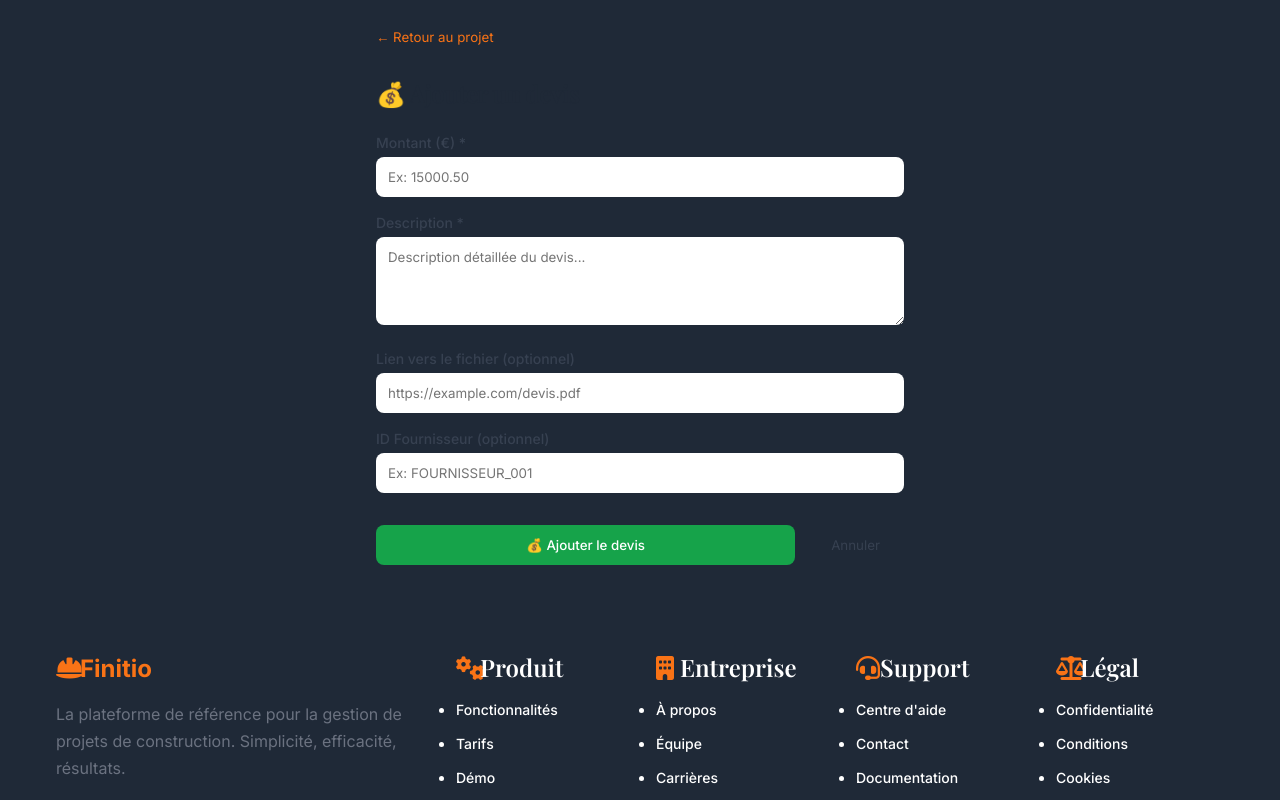
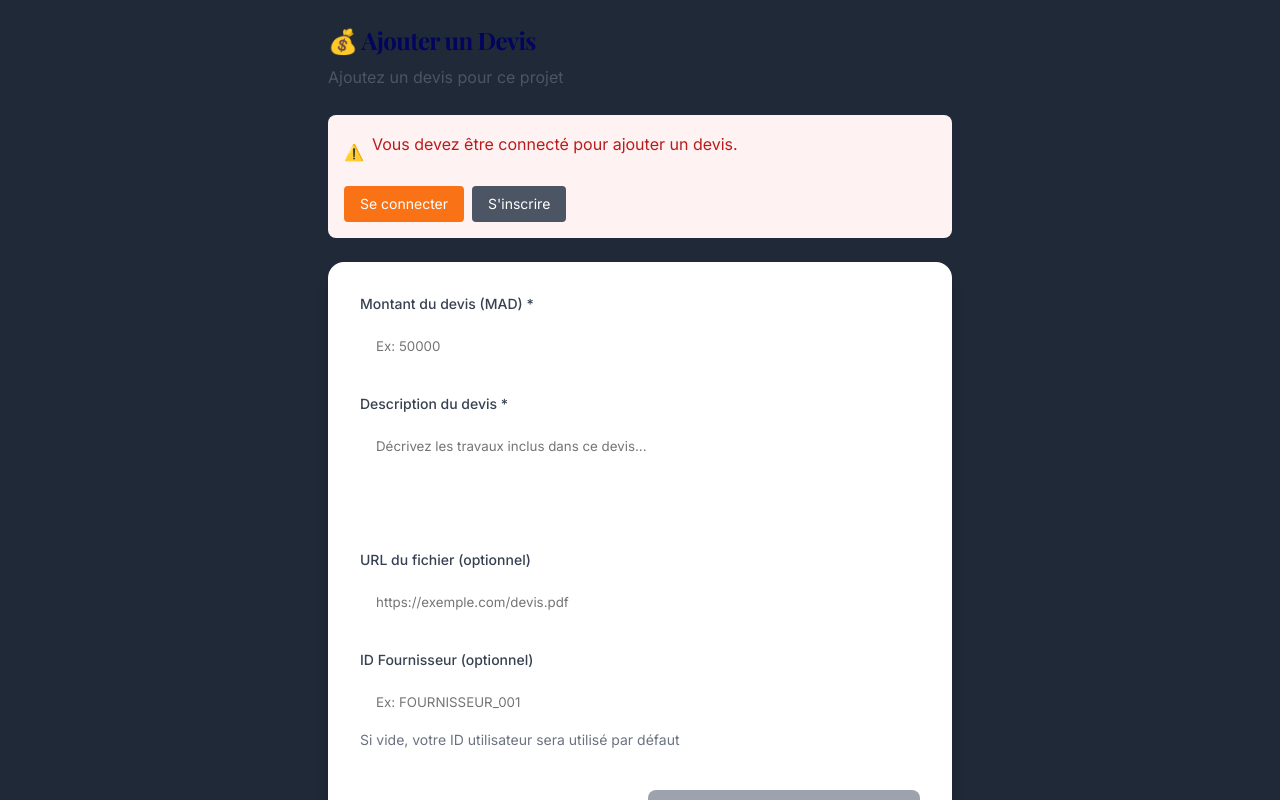
Before and after one commit to yassyn-uni/finitio-app, a React (Vite) app: page /devis/1 in a window 1280 px wide. Shown: the top 800 px of the page. Built offline with nearby package versions, Linux system fonts and the light colour scheme.

Commit message:
Corrections completes: inscription modernisee, creation projets/devis fixes, chargement devis corrige, redirection accueil apres inscription

```diff
--- a/src/pages/AjouterDevis.jsx
+++ b/src/pages/AjouterDevis.jsx
@@ -1,4 +1,4 @@
-import { useState } from 'react';
+import { useState, useEffect } from 'react';
 import { useParams, useNavigate } from 'react-router-dom';
 import { supabase } from '../supabaseClient';
 
@@ -12,128 +12,234 @@ export default function AjouterDevis() {
     fournisseur_id: ''
   });
   const [isLoading, setIsLoading] = useState(false);
+  const [currentUser, setCurrentUser] = useState(null);
+  const [error, setError] = useState('');
+
+  // Récupérer l'utilisateur connecté
+  useEffect(() => {
+    const getCurrentUser = async () => {
+      try {
+        const { data: { user } } = await supabase.auth.getUser();
+        if (user) {
+          // Récupérer le profil utilisateur complet
+          const { data: userData } = await supabase
+            .from('users')
+            .select('*')
+            .eq('id', user.id)
+            .single();
+          setCurrentUser(userData || user);
+        } else {
+          setError("Vous devez être connecté pour ajouter un devis.");
+        }
+      } catch (error) {
+        console.error('Erreur récupération utilisateur:', error);
+        setError("Erreur de connexion. Veuillez vous reconnecter.");
+      }
+    };
+    getCurrentUser();
+  }, []);
 
   const handleChange = (e) => {
     setDevis({ ...devis, [e.target.name]: e.target.value });
+    if (error) setError(''); // Effacer l'erreur lors de la saisie
   };
 
   const handleSubmit = async (e) => {
     e.preventDefault();
     setIsLoading(true);
+    setError('');
+
+    // Validation
+    if (!devis.montant || !devis.description) {
+      setError("Le montant et la description sont obligatoires.");
+      setIsLoading(false);
+      return;
+    }
+
+    if (!currentUser) {
+      setError("Vous devez être connecté pour ajouter un devis.");
+      setIsLoading(false);
+      return;
+    }
 
     try {
+      // Tentative d'insertion dans Supabase avec l'ID utilisateur
+      const devisData = {
+        montant: parseFloat(devis.montant),
+        description: devis.description,
+        fichier_url: devis.fichier_url || null,
+        fournisseur_id: devis.fournisseur_id || currentUser.id, // Utiliser l'ID utilisateur si pas de fournisseur
+        projet_id: id,
+        user_id: currentUser.id, // Ajouter l'ID utilisateur pour RLS
+        statut: 'en_attente',
+        date_creation: new Date().toISOString()
+      };
+
       const { data, error } = await supabase
         .from('devis')
-        .insert([{
-          montant: parseFloat(devis.montant),
-          description: devis.description,
-          fichier_url: devis.fichier_url || null,
-          fournisseur_id: devis.fournisseur_id || null,
-          projet_id: id
-        }]);
+        .insert([devisData]);
 
       if (error) {
-        console.error('Erreur ajout devis:', error);
-        alert('❌ Erreur lors de l\'ajout du devis: ' + error.message);
+        console.error('Erreur Supabase:', error);
+
+        // Fallback : stockage local
+        const devisLocaux = JSON.parse(localStorage.getItem('devis_locaux') || '[]');
+        const nouveauDevis = {
+          id: Date.now().toString(),
+          ...devisData,
+          local: true // Marqueur pour indiquer stockage local
+        };
+
+        devisLocaux.push(nouveauDevis);
+        localStorage.setItem('devis_locaux', JSON.stringify(devisLocaux));
+
+        alert('✅ Devis ajouté avec succès ! (Stocké temporairement en local)');
+        navigate(`/projets/${id}`);
       } else {
         alert('✅ Devis ajouté avec succès !');
         navigate(`/projets/${id}`);
       }
     } catch (err) {
       console.error('Erreur:', err);
-      alert('❌ Erreur inattendue');
+      setError(`Erreur lors de l'ajout du devis: ${err.message}`);
     } finally {
       setIsLoading(false);
     }
   };
 
+  // Si pas d'utilisateur connecté
+  if (!currentUser && !error) {
+    return (
+      <div className="max-w-2xl mx-auto p-6">
+        <div className="text-center py-8">
+          <div className="animate-spin rounded-full h-8 w-8 border-b-2 border-blue-500 mx-auto"></div>
+          <p className="mt-2 text-gray-500">Vérification de l'authentification...</p>
+        </div>
+      </div>
+    );
+  }
+
   return (
-    <div className="max-w-xl mx-auto p-6">
-      <div className="mb-4">
-        <button
-          onClick={() => navigate(`/projets/${id}`)}
-          className="text-blue-600 hover:text-blue-800 mb-4"
-        >
-          ← Retour au projet
-        </button>
+    <div className="max-w-2xl mx-auto p-6">
+      <div className="mb-6">
+        <h2 className="text-2xl font-bold text-[#03045E] mb-2">💰 Ajouter un Devis</h2>
+        <p className="text-gray-600">Ajoutez un devis pour ce projet</p>
       </div>
 
-      <form onSubmit={handleSubmit} className="space-y-4">
-        <h2 className="text-2xl font-bold text-gray-800 mb-6">💰 Ajouter un devis</h2>
+      {error && (
+        <div className="bg-red-50 border border-red-200 rounded-lg p-4 mb-6">
+          <div className="flex items-center">
+            <span className="text-red-500 mr-2">⚠️</span>
+            <p className="text-red-700">{error}</p>
+          </div>
+          {!currentUser && (
+            <div className="mt-3 flex gap-2">
+              <button
+                onClick={() => navigate('/connexion')}
+                className="bg-blue-600 text-white px-4 py-2 rounded text-sm hover:bg-blue-700"
+              >
+                Se connecter
+              </button>
+              <button
+                onClick={() => navigate('/inscription')}
+                className="bg-gray-600 text-white px-4 py-2 rounded text-sm hover:bg-gray-700"
+              >
+                S'inscrire
+              </button>
+            </div>
+          )}
+        </div>
+      )}
 
+      <form onSubmit={handleSubmit} className="space-y-6 bg-white shadow-lg rounded-2xl p-8">
         <div>
-          <label className="block text-sm font-medium text-gray-700 mb-1">
-            Montant (€) *
+          <label className="block text-sm font-medium text-gray-700 mb-2">
+            Montant du devis (MAD) *
           </label>
           <input
+            type="number"
             name="montant"
-            type="number"
-            step="0.01"
-            placeholder="Ex: 15000.50"
+            placeholder="Ex: 50000"
             value={devis.montant}
             onChange={handleChange}
-            className="w-full p-3 border border-gray-300 rounded-lg focus:ring-2 focus:ring-blue-500 focus:border-blue-500"
             required
+            min="0"
+            step="100"
+            className="w-full p-4 border border-gray-300 rounded-lg focus:ring-2 focus:ring-blue-500 focus:border-blue-500 transition-colors"
           />
         </div>
 
         <div>
-          <label className="block text-sm font-medium text-gray-700 mb-1">
-            Description *
+          <label className="block text-sm font-medium text-gray-700 mb-2">
+            Description du devis *
           </label>
           <textarea
             name="description"
-            placeholder="Description détaillée du devis..."
+            placeholder="Décrivez les travaux inclus dans ce devis..."
             value={devis.description}
             onChange={handleChange}
-            rows="4"
-            className="w-full p-3 border border-gray-300 rounded-lg focus:ring-2 focus:ring-blue-500 focus:border-blue-500"
             required
+            rows={4}
+            className="w-full p-4 border border-gray-300 rounded-lg focus:ring-2 focus:ring-blue-500 focus:border-blue-500 transition-colors resize-none"
           />
         </div>
 
         <div>
-          <label className="block text-sm font-medium text-gray-700 mb-1">
-            Lien vers le fichier (optionnel)
+          <label className="block text-sm font-medium text-gray-700 mb-2">
+            URL du fichier (optionnel)
           </label>
           <input
+            type="url"
             name="fichier_url"
-            type="url"
-            placeholder="https://example.com/devis.pdf"
+            placeholder="https://exemple.com/devis.pdf"
             value={devis.fichier_url}
             onChange={handleChange}
-            className="w-full p-3 border border-gray-300 rounded-lg focus:ring-2 focus:ring-blue-500 focus:border-blue-500"
+            className="w-full p-4 border border-gray-300 rounded-lg focus:ring-2 focus:ring-blue-500 focus:border-blue-500 transition-colors"
           />
         </div>
 
         <div>
-          <label className="block text-sm font-medium text-gray-700 mb-1">
+          <label className="block text-sm font-medium text-gray-700 mb-2">
             ID Fournisseur (optionnel)
           </label>
           <input
+            type="text"
             name="fournisseur_id"
             placeholder="Ex: FOURNISSEUR_001"
             value={devis.fournisseur_id}
             onChange={handleChange}
-            className="w-full p-3 border border-gray-300 rounded-lg focus:ring-2 focus:ring-blue-500 focus:border-blue-500"
+            className="w-full p-4 border border-gray-300 rounded-lg focus:ring-2 focus:ring-blue-500 focus:border-blue-500 transition-colors"
           />
+          <p className="text-sm text-gray-500 mt-1">
+            Si vide, votre ID utilisateur sera utilisé par défaut
+          </p>
         </div>
 
-        <div className="flex gap-3 pt-4">
-          <button
-            type="submit"
-            disabled={isLoading}
-            className="flex-1 bg-green-600 hover:bg-green-700 disabled:bg-gray-400 text-white px-6 py-3 rounded-lg font-medium transition-colors"
-          >
-            {isLoading ? '⏳ Ajout...' : '💰 Ajouter le devis'}
-          </button>
-
+        <div className="flex gap-4 pt-4">
           <button
             type="button"
             onClick={() => navigate(`/projets/${id}`)}
-            className="px-6 py-3 border border-gray-300 text-gray-700 rounded-lg hover:bg-gray-50 transition-colors"
+            className="flex-1 px-6 py-3 border border-gray-300 text-gray-700 rounded-lg hover:bg-gray-50 transition-colors"
           >
             Annuler
+          </button>
+          <button
+            type="submit"
+            disabled={isLoading || !currentUser}
+            className={`flex-1 px-6 py-3 rounded-lg text-white font-medium transition-colors ${
+              isLoading || !currentUser
+                ? 'bg-gray-400 cursor-not-allowed'
+                : 'bg-blue-600 hover:bg-blue-700'
+            }`}
+          >
+            {isLoading ? (
+              <div className="flex items-center justify-center">
+                <div className="w-4 h-4 border-2 border-white/30 border-t-white rounded-full animate-spin mr-2"></div>
+                Ajout en cours...
+              </div>
+            ) : (
+              '💰 Ajouter le Devis'
+            )}
           </button>
         </div>
       </form>
--- a/src/pages/NouveauProjet.jsx
+++ b/src/pages/NouveauProjet.jsx
@@ -10,7 +10,7 @@ export default function NouveauProjet() {
     description: '',
   });
 
-
+  const [loading, setLoading] = useState(false);
   const [erreur, setErreur] = useState('');
   const [userId, setUserId] = useState(null);
   const navigate = useNavigate();
@@ -18,12 +18,17 @@ export default function NouveauProjet() {
   // 🔐 Récupérer l'utilisateur connecté
   useEffect(() => {
     const fetchUser = async () => {
+      try {
         const { data, error } = await supabase.auth.getUser();
         if (data?.user) {
           setUserId(data.user.id);
         } else {
-        setErreur("Impossible de récupérer l'utilisateur.");
+          setErreur("Vous devez être connecté pour créer un projet.");
           console.error(error);
+        }
+      } catch (error) {
+        console.error('Erreur récupération utilisateur:', error);
+        setErreur("Erreur de connexion. Veuillez vous reconnecter.");
       }
     };
     fetchUser();
@@ -31,75 +36,182 @@ export default function NouveauProjet() {
 
   const handleChange = (e) => {
     setProjet({ ...projet, [e.target.name]: e.target.value });
+    // Effacer l'erreur quand l'utilisateur tape
+    if (erreur) setErreur('');
   };
 
   const handleSubmit = async (e) => {
     e.preventDefault();
     setErreur('');
+    setLoading(true);
 
     const { titre, localisation, budget, description } = projet;
 
+    // Validation des champs
+    if (!titre.trim() || !localisation.trim() || !budget.trim() || !description.trim()) {
+      setErreur("Tous les champs sont obligatoires.");
+      setLoading(false);
+      return;
+    }
+
+    if (!userId) {
+      setErreur("Vous devez être connecté pour créer un projet.");
+      setLoading(false);
+      return;
+    }
+
+    try {
+      // Tentative d'insertion dans Supabase
       const { data, error } = await supabase
         .from('projets')
         .insert([{
           user_id: userId,
           titre,
           localisation,
-        budget,
+          budget: parseFloat(budget),
           description,
+          statut: 'en_cours',
+          date_creation: new Date().toISOString(),
         }]);
 
       if (error) {
-      setErreur("Erreur lors de la création du projet.");
-      console.error(error);
+        console.error('Erreur Supabase:', error);
+
+        // Fallback : stockage local temporaire
+        const projetsLocaux = JSON.parse(localStorage.getItem('projets_locaux') || '[]');
+        const nouveauProjet = {
+          id: Date.now().toString(),
+          user_id: userId,
+          titre,
+          localisation,
+          budget: parseFloat(budget),
+          description,
+          statut: 'en_cours',
+          date_creation: new Date().toISOString(),
+          local: true // Marqueur pour indiquer que c'est stocké localement
+        };
+
+        projetsLocaux.push(nouveauProjet);
+        localStorage.setItem('projets_locaux', JSON.stringify(projetsLocaux));
+
+        alert('✅ Projet créé avec succès ! (Stocké temporairement en local)');
+        navigate('/projets');
       } else {
-      navigate('/projets'); // redirection vers la liste des projets
+        alert('✅ Projet créé avec succès !');
+        navigate('/projets');
+      }
+    } catch (error) {
+      console.error('Erreur création projet:', error);
+      setErreur(`Erreur lors de la création du projet: ${error.message}`);
+    } finally {
+      setLoading(false);
     }
   };
 
   return (
     <div className="max-w-2xl mx-auto p-6">
-      <h2 className="text-xl font-bold text-[#03045E] mb-4">Créer un nouveau projet</h2>
-      {erreur && <p className="text-red-600 mb-3">{erreur}</p>}
-      <form onSubmit={handleSubmit} className="space-y-4 bg-white shadow rounded-2xl p-6">
+      <div className="mb-6">
+        <h2 className="text-2xl font-bold text-[#03045E] mb-2">🏗️ Créer un nouveau projet</h2>
+        <p className="text-gray-600">Remplissez les informations de votre projet de construction</p>
+      </div>
+
+      {erreur && (
+        <div className="bg-red-50 border border-red-200 rounded-lg p-4 mb-6">
+          <div className="flex items-center">
+            <span className="text-red-500 mr-2">⚠️</span>
+            <p className="text-red-700">{erreur}</p>
+          </div>
+        </div>
+      )}
+
+      <form onSubmit={handleSubmit} className="space-y-6 bg-white shadow-lg rounded-2xl p-8">
+        <div>
+          <label className="block text-sm font-medium text-gray-700 mb-2">
+            Titre du projet *
+          </label>
           <input
             name="titre"
-          placeholder="Titre du projet"
+            placeholder="Ex: Rénovation appartement, Construction villa..."
             value={projet.titre}
             onChange={handleChange}
             required
-          className="w-full p-3 border rounded"
+            className="w-full p-4 border border-gray-300 rounded-lg focus:ring-2 focus:ring-blue-500 focus:border-blue-500 transition-colors"
           />
+        </div>
+
+        <div>
+          <label className="block text-sm font-medium text-gray-700 mb-2">
+            Localisation *
+          </label>
           <input
             name="localisation"
-          placeholder="Localisation"
+            placeholder="Ex: Casablanca, Rabat, Marrakech..."
             value={projet.localisation}
             onChange={handleChange}
             required
-          className="w-full p-3 border rounded"
+            className="w-full p-4 border border-gray-300 rounded-lg focus:ring-2 focus:ring-blue-500 focus:border-blue-500 transition-colors"
           />
+        </div>
+
+        <div>
+          <label className="block text-sm font-medium text-gray-700 mb-2">
+            Budget estimé (MAD) *
+          </label>
           <input
             name="budget"
-          placeholder="Budget estimatif"
             type="number"
+            placeholder="Ex: 50000"
             value={projet.budget}
             onChange={handleChange}
-          className="w-full p-3 border rounded"
+            required
+            min="0"
+            step="1000"
+            className="w-full p-4 border border-gray-300 rounded-lg focus:ring-2 focus:ring-blue-500 focus:border-blue-500 transition-colors"
           />
+        </div>
+
+        <div>
+          <label className="block text-sm font-medium text-gray-700 mb-2">
+            Description du projet *
+          </label>
           <textarea
             name="description"
-          placeholder="Description"
+            placeholder="Décrivez votre projet en détail..."
             value={projet.description}
             onChange={handleChange}
+            required
             rows={4}
-          className="w-full p-3 border rounded"
+            className="w-full p-4 border border-gray-300 rounded-lg focus:ring-2 focus:ring-blue-500 focus:border-blue-500 transition-colors resize-none"
           />
+        </div>
+
+        <div className="flex gap-4 pt-4">
+          <button
+            type="button"
+            onClick={() => navigate('/projets')}
+            className="flex-1 px-6 py-3 border border-gray-300 text-gray-700 rounded-lg hover:bg-gray-50 transition-colors"
+          >
+            Annuler
+          </button>
           <button
             type="submit"
-          className="bg-[#03045E] text-white px-6 py-2 rounded hover:bg-[#023e8a]"
+            disabled={loading}
+            className={`flex-1 px-6 py-3 rounded-lg text-white font-medium transition-colors ${
+              loading
+                ? 'bg-gray-400 cursor-not-allowed'
+                : 'bg-blue-600 hover:bg-blue-700'
+            }`}
           >
-          Enregistrer
+            {loading ? (
+              <div className="flex items-center justify-center">
+                <div className="w-4 h-4 border-2 border-white/30 border-t-white rounded-full animate-spin mr-2"></div>
+                Création...
+              </div>
+            ) : (
+              '✅ Créer le projet'
+            )}
           </button>
+        </div>
       </form>
     </div>
   );
```
Also changed, not shown: 1 other file (tests, documents, lock files or other folders). Lines whose indentation alone changed are shown as unchanged.
